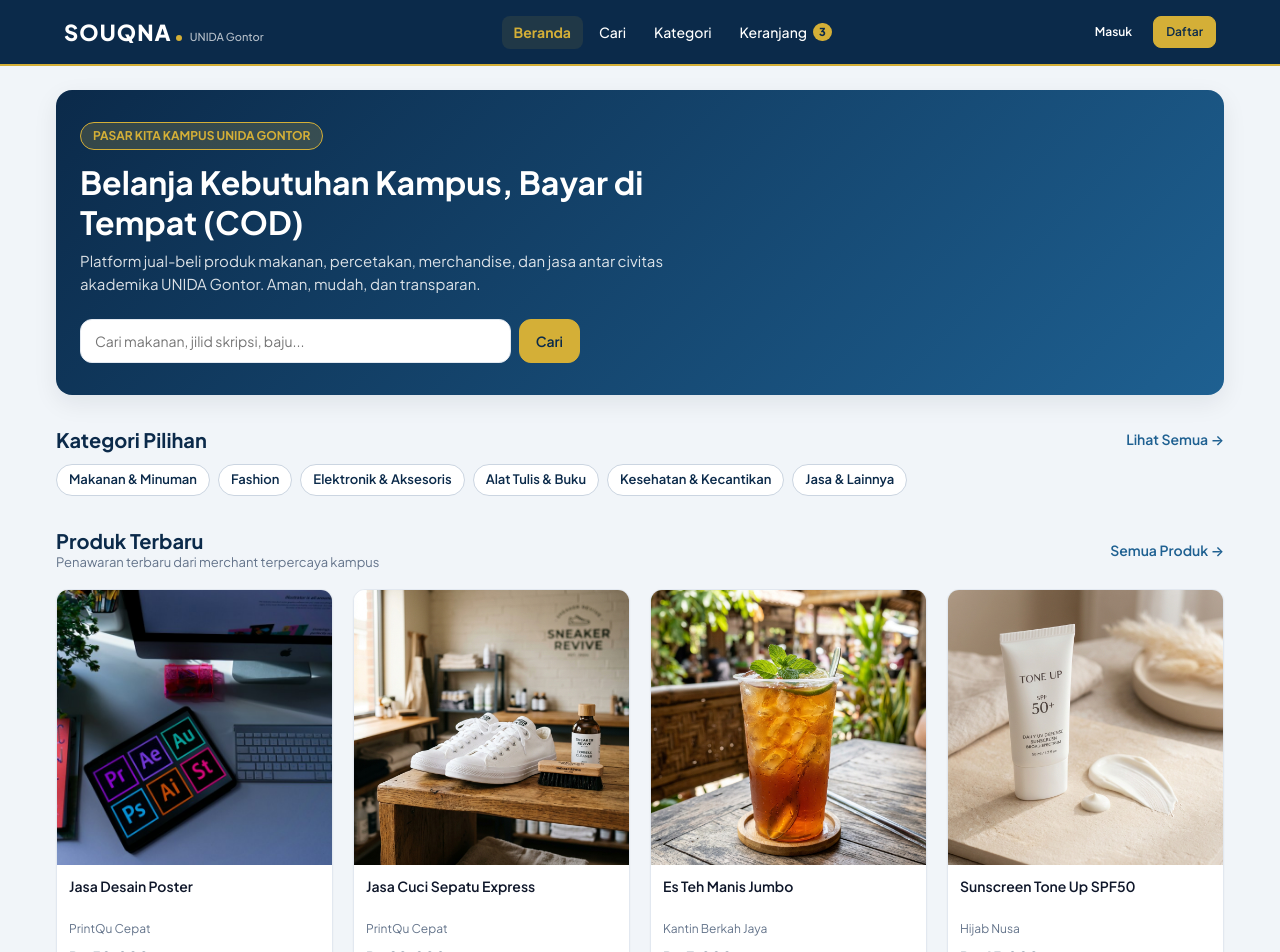
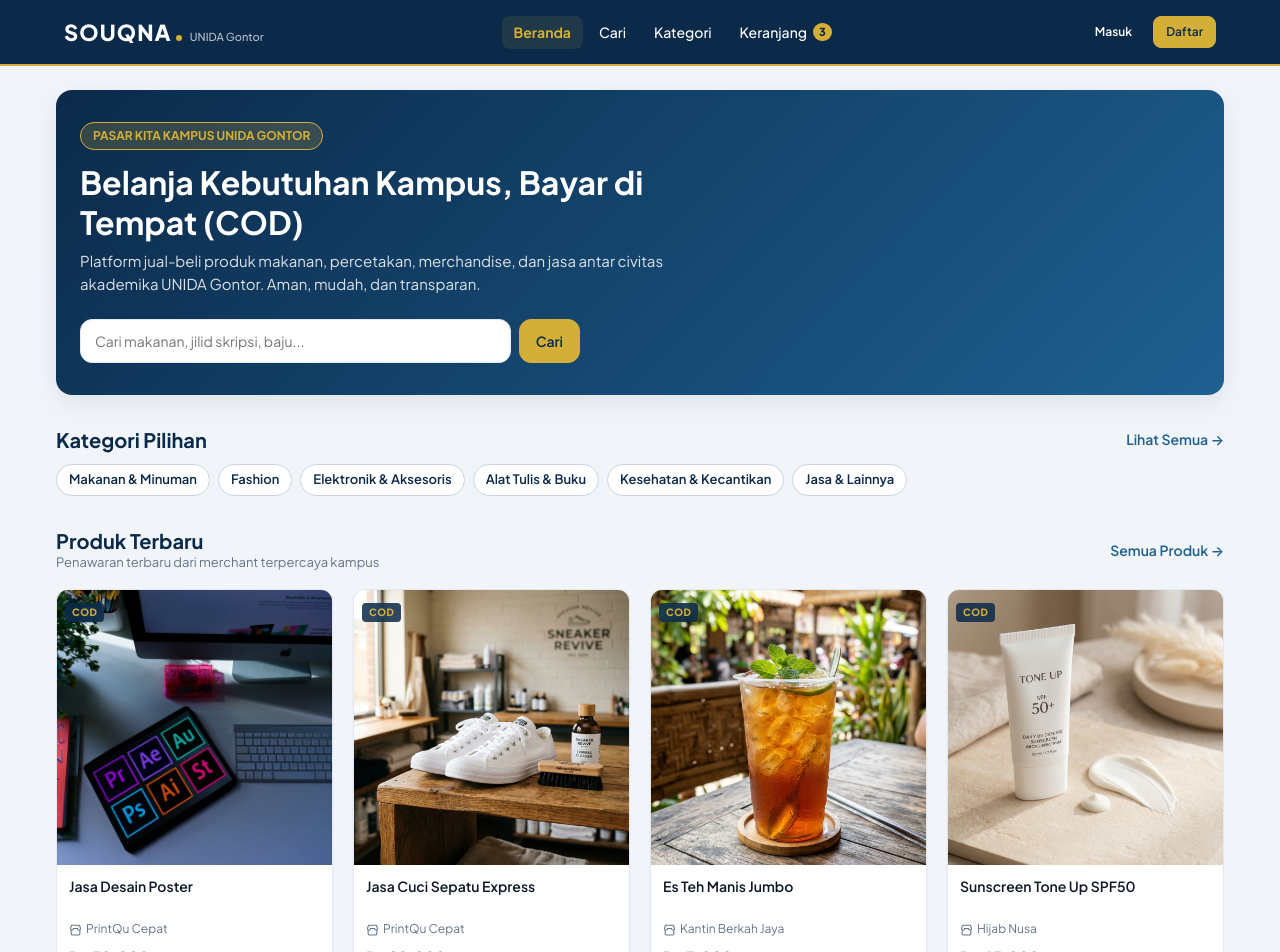
Before and after one commit to FarrelGhozy/SOUQNA, a React (Vite) app in the folder frontend/: page / in a window 1280 px wide. Shown: the top 952 px of the page. Built offline with nearby package versions, Linux system fonts and the light colour scheme.

Commit message:
feat(web): card COD badge dan link toko hover

```diff
--- a/frontend/src/components/ProductCard.tsx
+++ b/frontend/src/components/ProductCard.tsx
@@ -3,6 +3,7 @@ import { formatIDR } from '../lib/format.js';
 import { isProductOutOfStock, productMinPrice } from '../lib/api-client.js';
 import type { Product } from '../types/index.js';
 import { Badge } from './ui/Badge.js';
+import { StoreIcon } from './ui/Icons.js';
 
 // Kartu produk profesional UNIDA Gontor — harga dari helper, gambar wajib fallback onError.
 // storeName dioper parent (resolve via api.getStores sekali), bukan import mock langsung.
@@ -17,7 +18,7 @@ export function ProductCard({ p, storeName }: { p: Product; storeName?: string }
         display: 'flex',
         flexDirection: 'column',
         position: 'relative',
-        opacity: habis ? 0.8 : 1,
+        opacity: habis ? 0.85 : 1,
       }}
     >
       <Link
@@ -45,7 +46,7 @@ export function ProductCard({ p, storeName }: { p: Product; storeName?: string }
             (e.target as HTMLImageElement).src = '/placeholder.svg';
           }}
         />
-        {habis && (
+        {habis ? (
           <div
             style={{
               position: 'absolute',
@@ -54,6 +55,30 @@ export function ProductCard({ p, storeName }: { p: Product; storeName?: string }
             }}
           >
             <Badge variant="danger">Stok habis</Badge>
+          </div>
+        ) : (
+          <div
+            style={{
+              position: 'absolute',
+              top: 8,
+              left: 8,
+            }}
+          >
+            <span
+              style={{
+                background: 'rgba(11, 42, 74, 0.85)',
+                color: 'var(--unida-gold)',
+                fontSize: '10px',
+                fontWeight: 800,
+                padding: '2px 7px',
+                borderRadius: '4px',
+                letterSpacing: '0.05em',
+                backdropFilter: 'blur(4px)',
+                display: 'inline-block',
+              }}
+            >
+              COD
+            </span>
           </div>
         )}
       </Link>
@@ -72,6 +97,7 @@ export function ProductCard({ p, storeName }: { p: Product; storeName?: string }
             WebkitLineClamp: 2,
             WebkitBoxOrient: 'vertical',
             minHeight: '2.7em',
+            textDecoration: 'none',
           }}
         >
           {p.name}
@@ -86,18 +112,24 @@ export function ProductCard({ p, storeName }: { p: Product; storeName?: string }
             overflow: 'hidden',
             textOverflow: 'ellipsis',
             whiteSpace: 'nowrap',
-            display: 'block',
+            display: 'inline-flex',
+            alignItems: 'center',
+            gap: 4,
             marginTop: 2,
+            transition: 'color var(--transition-fast)',
           }}
+          onMouseEnter={(e) => (e.currentTarget.style.color = 'var(--unida-blue)')}
+          onMouseLeave={(e) => (e.currentTarget.style.color = 'var(--muted)')}
         >
-          {storeName ?? '-'}
+          <StoreIcon size={13} />
+          <span>{storeName ?? '-'}</span>
         </Link>
 
         <div style={{ marginTop: 'auto', paddingTop: 'var(--space-2)' }}>
           <div
             style={{
               fontSize: '15px',
-              fontWeight: 700,
+              fontWeight: 800,
               color: 'var(--unida-navy)',
             }}
           >
```
